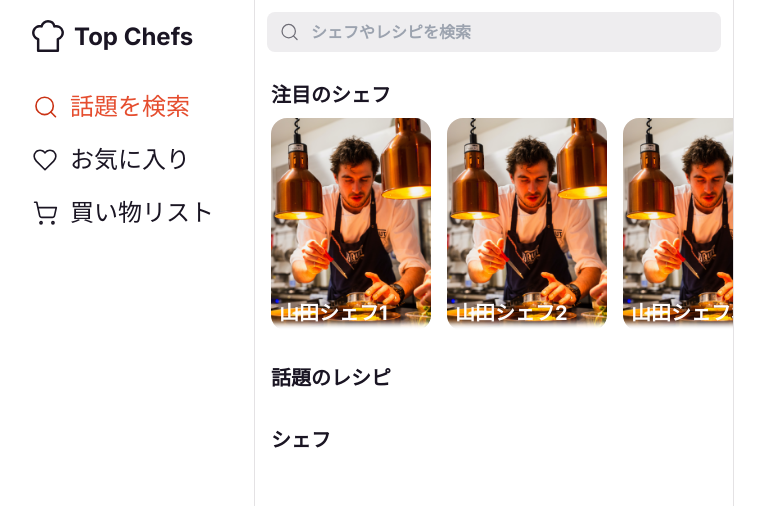
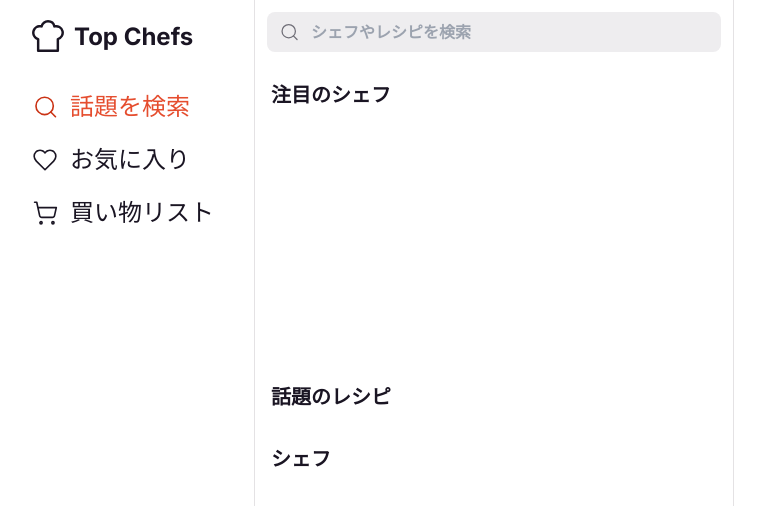
Before and after one commit to qin-team-recipe/01-frontend, a Next.js app: page / in a window 1280 px wide. Shown: the top 506 px of the page, without its empty margins (267-1032 px from the left). Built offline with nearby package versions, Linux system fonts and the light colour scheme.

Commit message:
レイアウト修正

```diff
--- a/src/app/(top)/page.tsx
+++ b/src/app/(top)/page.tsx
@@ -1,11 +1,28 @@
-import Image from "next/image";
+// import { ChefCard } from "@/components/ChefCard";
 
 import styles from "./top.module.scss";
 
 const dummyChefList = [
-  { name: "山田シェフ1" },
-  { name: "山田シェフ2" },
-  { name: "山田シェフ3" },
+  {
+    id: 3,
+    name: "アンミカ",
+    thumbnail: "/images/featured-chef1.png",
+  },
+  {
+    id: 4,
+    name: "ジュリア",
+    thumbnail: "/images/featured-chef2.png",
+  },
+  {
+    id: 5,
+    name: "トム",
+    thumbnail: "/images/featured-chef3.png",
+  },
+  {
+    id: 6,
+    name: "しまぶー",
+    thumbnail: "/images/featured-chef4.png",
+  },
 ];
 
 export default function Page() {
@@ -16,22 +33,16 @@ export default function Page() {
         <div className={styles["featured-chef"]}>
           {dummyChefList.map((chef, index) => (
             <div className={styles["chef-item"]} key={index}>
-              <div className={styles["chef-image"]}>
-                <Image
-                  src={"/images/chef-dummy.png"}
-                  width={160}
-                  height={208}
-                  alt=""
-                />
-              </div>
-              <p className={styles["chef-name"]}>{chef.name}</p>
+              {/* <ChefCard src={chef.thumbnail} name={chef.name} /> */}
             </div>
           ))}
         </div>
       </section>
       <section className={styles.section}>
         <h2 className={styles.title}>話題のレシピ</h2>
-        <div className={styles["topic-recipe"]}></div>
+        <div className={styles["topic-recipe"]}>
+          {/* <RecipeCard favCountNumber={1234} name="ddddd" description="aaaa" /> */}
+        </div>
       </section>
       <section className={styles.section}>
         <h2 className={styles.title}>シェフ</h2>
--- a/src/app/(top)/top.module.scss
+++ b/src/app/(top)/top.module.scss
@@ -24,24 +24,6 @@
 .chef-item {
   flex-shrink: 0;
   position: relative;
+  height: 232px;
+  cursor: pointer;
 }
-
-.chef-image {
-  position: relative;
-  img {
-    border-radius: 16px;
-  }
-}
-
-.chef-name {
-  position: absolute;
-  top: 180px;
-  left: 8px;
-  width: 100%;
-  font-size: 20px;
-  font-weight: bold;
-  color: #fdfcfd;
-  white-space: nowrap;
-  overflow: hidden;
-  text-overflow: ellipsis;
-}
```
